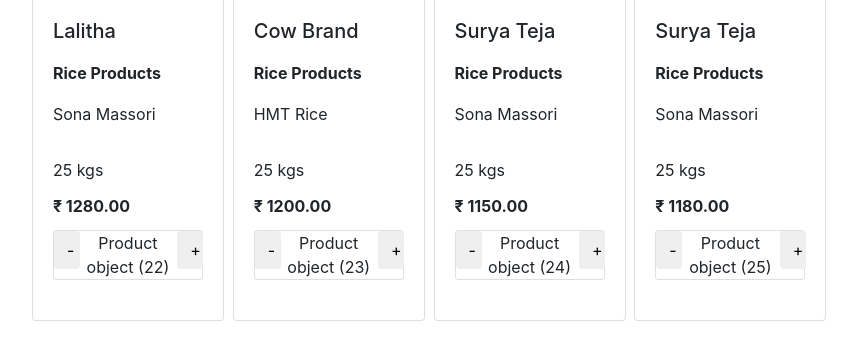
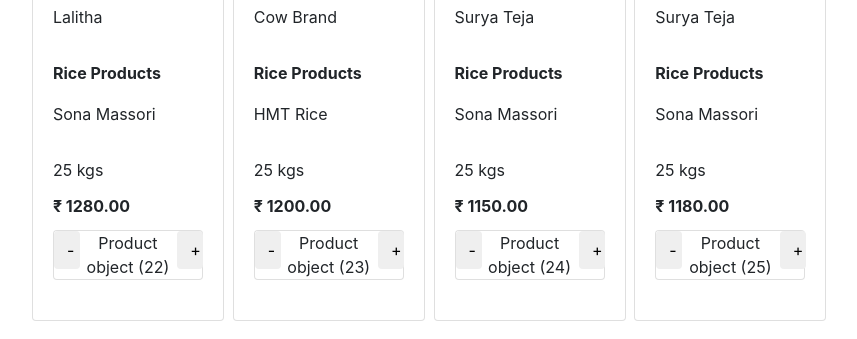
Before and after one commit to sarahariprasad/E-SG, a Django app: page / in a window 1280 px wide. Shown: the part 3077-3416 px from the top of the page, without its empty margins (315-1172 px from the left). Run offline with Django 3.2, Linux system fonts and the light colour scheme; data comes from the database, SQL or seed files in the repository; some libraries are stand-ins or nearby versions.

Commit message:
added two new changes

```diff
--- a/store/templates/index.html
+++ b/store/templates/index.html
@@ -75,7 +75,7 @@
                     <div class="card mx-auto mb-8" id="{{product.id}}" style="width: 12rem; height:480px">
                         <img class="card-img-top" style="height:200px;" src="{{product.image.url}}" alt="Card image cap">
                         <div class="card-body">
-                            <h5 class="card-title" style="height:30px">{{product.brandname}}</h5>
+                            <p class="card-text" style="height:40px">{{product.brandname}}</p>
                             <p class="card-text" style="height:25px"><b>{{product.category.name}}</b></p>
                             <p class="card-text" style="height:40px">{{product.variety}}</p>
                             <p class="card-text" style="height:20px">{{product.weight}}</p>
```
